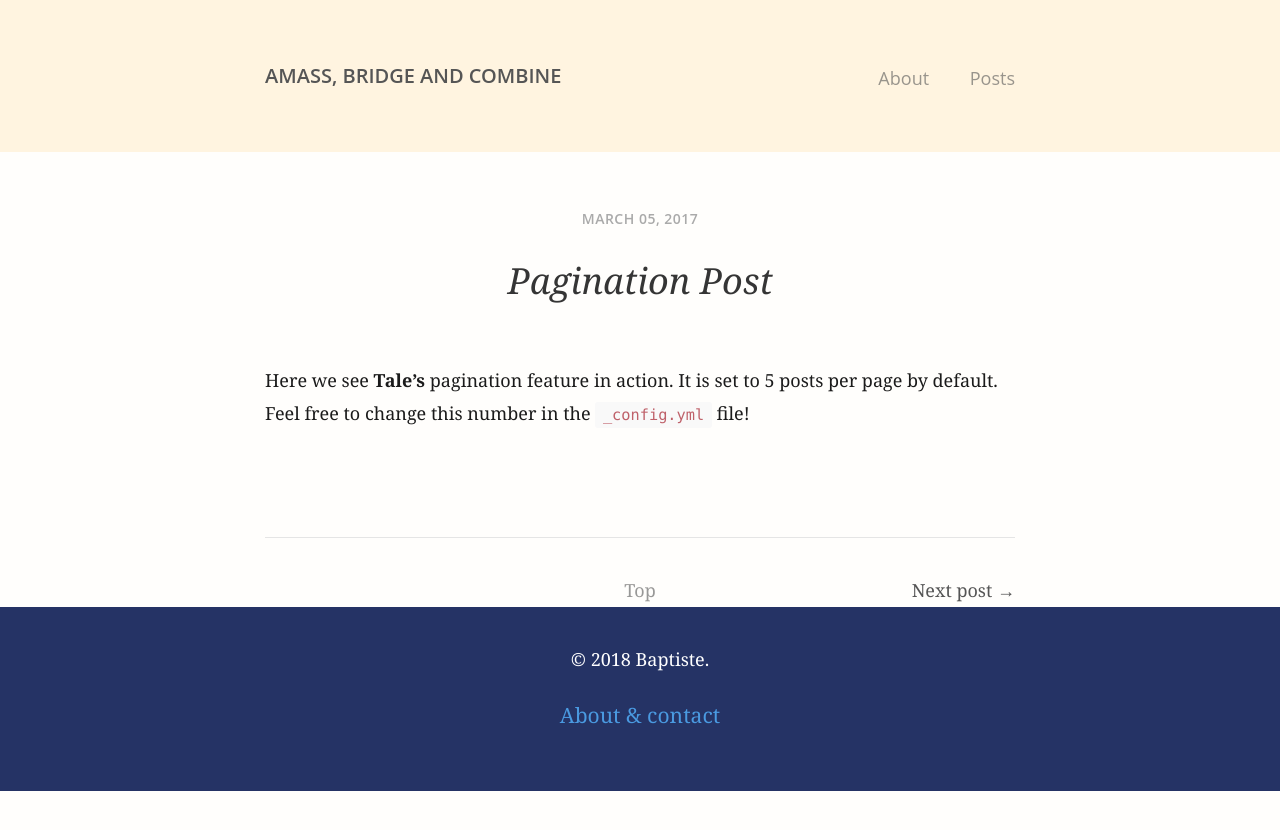
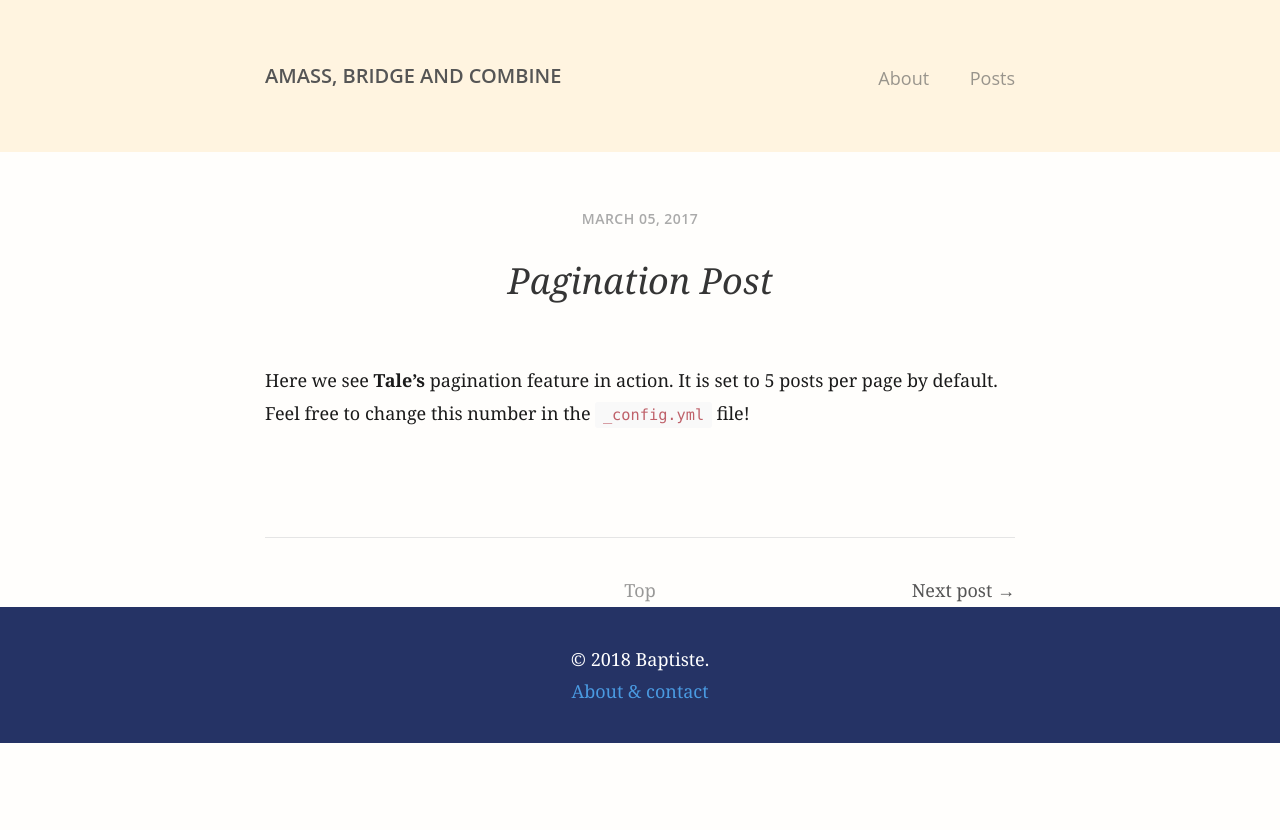
Before and after one commit to sunnyoaks/portfolio, a Jekyll site: the page built from _posts/2017-03-05-pagination-post.md, in a window 1280 px wide. Shown: the top 830 px of the page. Built offline with Jekyll 4.4.1, drawn with Linux system fonts in a browser that asks for light colours.

Commit message:
trext style

```diff
--- a/_layouts/default.html
+++ b/_layouts/default.html
@@ -27,9 +27,7 @@
       </div>
 
       <div class="right-desc">
-        <h3 class="footer_nav">
           <a href="{{ '/about' | prepend: site.baseurl }}">About & contact</a>
-        </h3>
       </div>
 
 
```
